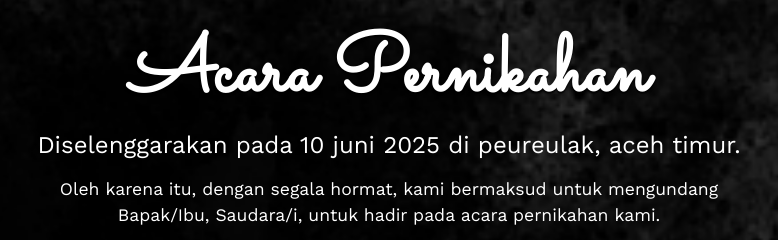
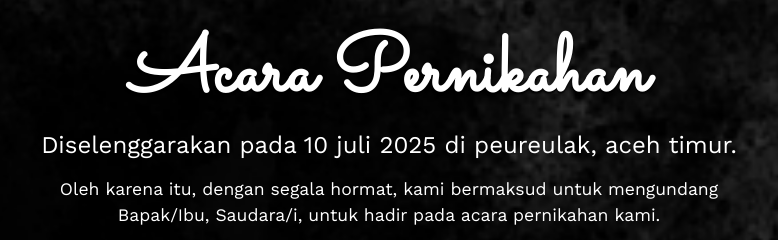
Before and after one commit to Risky-boy/pernikahan, a plain HTML site: page index.html in a window 1280 px wide. Shown: the part 1020-1260 px from the top of the page, 251-1029 px from the left. Drawn offline with nearby package versions, Linux system fonts and the light colour scheme; some packages are replaced by stand-ins of ours; a script that the page names is missing.

Commit message:
index.html

```diff
--- a/index.html
+++ b/index.html
@@ -72,7 +72,7 @@
       <div class="row justify-content-center">
         <div class="col-md-8 text-center">
           <h2>Acara Pernikahan</h2>
-          <h3>Diselenggarakan pada 10 juni 2025 di peureulak, aceh timur.</h3>
+          <h3>Diselenggarakan pada 10 juli 2025 di peureulak, aceh timur.</h3>
           <p>Oleh karena itu, dengan segala hormat, kami bermaksud untuk mengundang Bapak/Ibu, Saudara/i, untuk hadir
             pada acara pernikahan kami. </p>
         </div>
```
